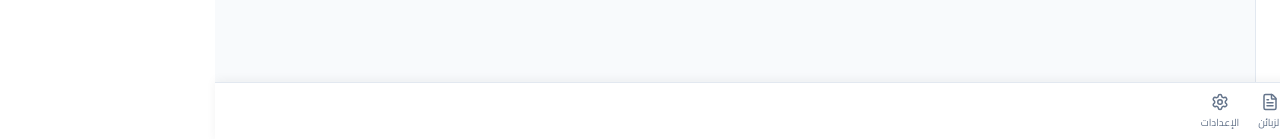
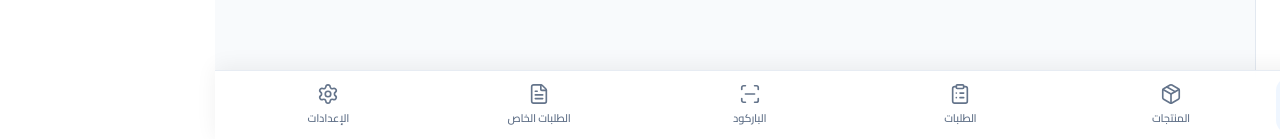
Before and after one commit to ectroshop9/dzboard, a React (Vite) app: page /admin/dashboard in a window 1280 px wide. Shown: the part 658-797 px from the top of the page. Built offline with nearby package versions, Linux system fonts and the light colour scheme; no server answers; sample sign-in values are in the browser's storage.

Commit message:
Fix Navbar

```diff
--- a/src/components/MobileBottomNav.jsx
+++ b/src/components/MobileBottomNav.jsx
@@ -1,9 +1,9 @@
 import { Link, useLocation } from 'react-router-dom';
 import {
-  Lock, LayoutDashboard, Package, ClipboardList, ScanLine, FileText, Settings
+  LayoutDashboard, Package, ClipboardList, ScanLine, FileText, Settings
 } from 'lucide-react';
 
-export default function MobileBottomNav({ onAddClick }) {
+export default function MobileBottomNav() {
   const location = useLocation();
 
   const navItems = [
@@ -11,7 +11,7 @@ export default function MobileBottomNav({ onAddClick }) {
     { label: 'المنتجات', path: '/admin/products', icon: Package },
     { label: 'الطلبات', path: '/admin/orders', icon: ClipboardList },
     { label: 'الباركود', path: '/admin/scan', icon: ScanLine },
-    { label: 'الزبائن', path: '/admin/requests', icon: FileText },
+    { label: 'الطلبات الخاص', path: '/admin/requests', icon: FileText },
     { label: 'الإعدادات', path: '/admin/settings', icon: Settings },
   ];
 
@@ -21,20 +21,26 @@ export default function MobileBottomNav({ onAddClick }) {
       bottom: 0,
       left: 0,
       right: 0,
-      height: 60,
-      background: '#ffffff',
-      borderTop: '1px solid #e2e8f0',
+      height: 72,
+      background: 'rgba(255, 255, 255, 0.92)',
+      backdropFilter: 'blur(12px)',
+      WebkitBackdropFilter: 'blur(12px)',
+      borderTop: '1px solid rgba(226, 232, 240, 0.8)',
       display: 'flex',
       alignItems: 'center',
-      justify: 'space-around',
-      zIndex: 100,
-      boxShadow: '0 -2px 10px rgba(0,0,0,0.05)',
-      paddingBottom: 'env(safe-area-inset-bottom)',
-      overflowX: 'auto'
+      justifyContent: 'space-around',
+      zIndex: 1000,
+      boxShadow: '0 -4px 20px rgba(0, 0, 0, 0.06)',
+      paddingBottom: 'max(8px, env(safe-area-inset-bottom))',
+      paddingTop: 6,
+      paddingLeft: 8,
+      paddingRight: 8,
+      boxSizing: 'border-box'
     }}>
       {navItems.map((item) => {
         const Icon = item.icon;
         const isActive = location.pathname === item.path;
+
         return (
           <Link
             key={item.path}
@@ -43,18 +49,39 @@ export default function MobileBottomNav({ onAddClick }) {
               display: 'flex',
               flexDirection: 'column',
               alignItems: 'center',
-              justify: 'center',
-              gap: 2,
+              justifyContent: 'center',
               textDecoration: 'none',
+              flex: 1,
+              height: '100%',
+              borderRadius: 14,
+              transition: 'all 0.2s cubic-bezier(0.4, 0, 0.2, 1)',
+              background: isActive ? '#eff6ff' : 'transparent',
               color: isActive ? '#2563eb' : '#64748b',
-              fontSize: 10,
-              fontWeight: isActive ? 700 : 500,
-              minWidth: 50,
-              padding: '4px 0'
+              padding: '2px 0'
             }}
           >
-            <Icon size={18} color={isActive ? '#2563eb' : '#64748b'} />
-            <span style={{ whiteSpace: 'nowrap' }}>{item.label}</span>
+            <div style={{
+              display: 'flex',
+              alignItems: 'center',
+              justifyContent: 'center',
+              transform: isActive ? 'scale(1.1) translateY(-1px)' : 'scale(1)',
+              transition: 'transform 0.2s ease',
+              marginBottom: 3
+            }}>
+              <Icon
+                size={22}
+                strokeWidth={isActive ? 2.5 : 1.8}
+                color={isActive ? '#2563eb' : '#64748b'}
+              />
+            </div>
+            <span style={{
+              whiteSpace: 'nowrap',
+              fontSize: 11,
+              fontWeight: isActive ? 800 : 600,
+              letterSpacing: '-0.2px'
+            }}>
+              {item.label}
+            </span>
           </Link>
         );
       })}
```
